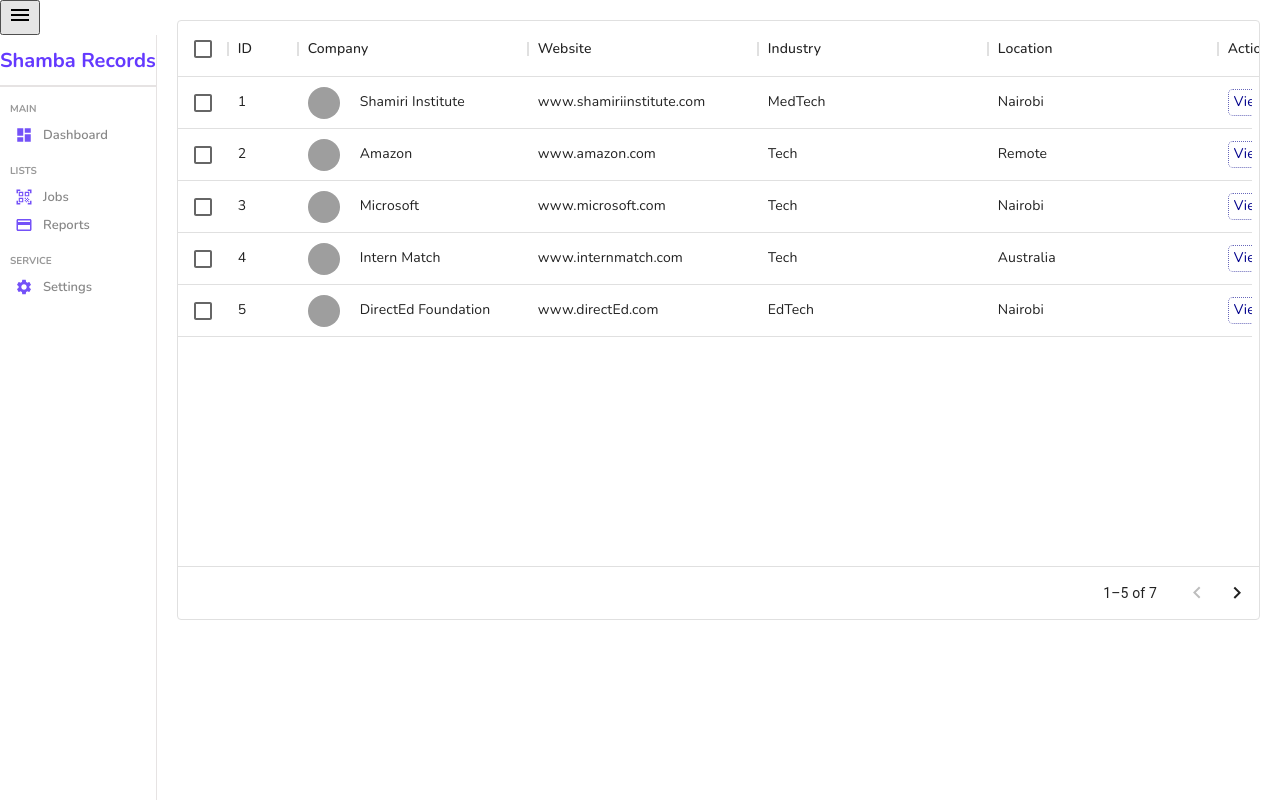
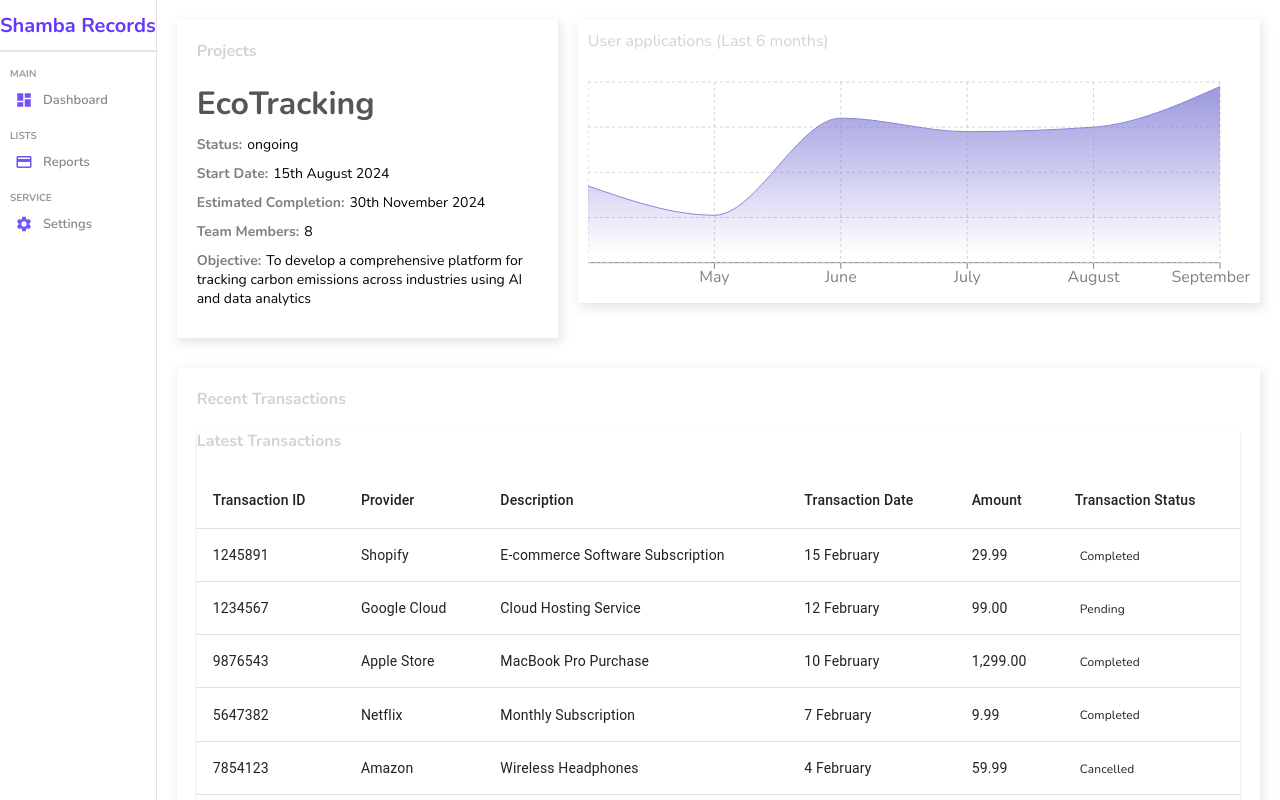
Before and after one commit to samuelcromwell/Dashboard, a React (Create React App) app: page /reports in a window 1280 px wide. Shown: the top 800 px of the page. Built offline with nearby package versions, Linux system fonts and the light colour scheme; grey boxes are pictures that could not be loaded.

Commit message:
Updated Dashboard and Reports

```diff
--- a/src/App.js
+++ b/src/App.js
@@ -12,11 +12,14 @@
     <div className="app dark">
      <BrowserRouter>
       <Routes>
+
         <Route path="/" element={<Home />}/>
-        <Route path="jobs">
-          <Route index element={<List />} />
+
+        <Route path="reports">
+          <Route index element={<Single />} />
           <Route path=":productId" element={<Single />} />
         </Route>
+
         <Route path="reports">
           <Route index element={<List />} />
           <Route path=":productId" element={<Single />} />
--- a/src/components/chart/Chart.jsx
+++ b/src/components/chart/Chart.jsx
@@ -3,12 +3,12 @@
 import { AreaChart, Area, XAxis, YAxis, CartesianGrid, Tooltip, ResponsiveContainer } from 'recharts';
 
 const data = [
-    { name: 'August', Total: 12},
-    { name: 'September', Total: 21},
-    { name: 'October', Total: 8},
-    { name: 'November', Total: 16},
-    { name: 'December', Total: 9},
-    { name: 'January', Total: 17}
+    { name: 'April', Total: 34000},
+    { name: 'May', Total: 21000},
+    { name: 'June', Total: 64000},
+    { name: 'July', Total: 58000},
+    { name: 'August', Total: 60000},
+    { name: 'September', Total: 78000}
 ];
 
 const Chart = ({aspect, title}) => {
--- a/src/components/featured/Featured.jsx
+++ b/src/components/featured/Featured.jsx
@@ -26,7 +26,7 @@
     <div className='featured'>
       <div className="top">
         <div className="title">
-          Total Applications
+          Total Sales
         </div>
         <MoreVertOutlinedIcon fontSize='small'/>
       </div>
@@ -34,9 +34,8 @@
         <div className="featuredChart">
           <CircularProgressbar value={70} text={'70%'} strokeWidth={5}/>
         </div>
-        <p className="title">Total applications made today</p>
-        <p className="amount">5</p>
-        <p className="desc">Previous day may not reflect</p>
+        <p className="title">Completed transactions</p>
+        <p className="amount">6</p>
         <div className={`summary ${isMobile ? 'mobile' : 'desktop'}`}>
           <div className="item">
             <div className="itemTitle">Target</div>
--- a/src/components/sidebar/Sidebar.jsx
+++ b/src/components/sidebar/Sidebar.jsx
@@ -39,12 +39,6 @@
               </li>
             </Link>
             <p className="title">LISTS</p>
-            <Link to='/jobs/:userId' style={{ textDecoration: 'none' }}>
-              <li>
-                <QrCodeScannerIcon className='icon' />
-                <span>Jobs</span>
-              </li>
-            </Link>
             <Link to='/reports' style={{ textDecoration: 'none' }}>
               <li>
                 <CreditCardIcon className='icon' />
--- a/src/components/sidebar/sidebar.scss
+++ b/src/components/sidebar/sidebar.scss
@@ -151,3 +151,19 @@
         }
     }
 }
+
+/* Sidebar toggle button styles */
+.sidebar-toggle-btn {
+    position: fixed;
+    top: 20px;
+    left: 20px;
+    background-color: white;
+    border: none;
+    cursor: pointer;
+    z-index: 1100;
+
+    /* Hide the toggle button on larger screens */
+    @media (min-width: 768px) {
+        display: none;
+    }
+}
--- a/src/index.js
+++ b/src/index.js
@@ -8,8 +8,3 @@
     <App />
   </React.StrictMode>
 );
-
-// If you want to start measuring performance in your app, pass a function
-// to log results (for example: reportWebVitals(console.log))
-// or send to an analytics endpoint. Learn more: https://bit.ly/CRA-vitals
-//reportWebVitals();
--- a/src/pages/home/Home.jsx
+++ b/src/pages/home/Home.jsx
@@ -19,7 +19,7 @@
         </div>
         <div className="charts">
           <Featured />
-          <Chart aspect={2 / 1} title='Last 6 months (Applications)' />
+          <Chart aspect={2 / 1} title='Last 6 months (Monthly Revenue)' />
         </div>
         <div className="listContainer">
           <div className="listTitle">
--- a/src/pages/single/Single.jsx
+++ b/src/pages/single/Single.jsx
@@ -11,33 +11,31 @@
       <div className="singleContainer">
         <div className="top">
           <div className="left">
-            <div className="editButton">Edit</div>
-            <h1 className="title">Information</h1>
+            <h1 className="title">Projects</h1>
             <div className="item">
-            <img
-                src="https://images.pexels.com/photos/733872/pexels-photo-733872.jpeg?auto=compress&cs=tinysrgb&dpr=3&h=750&w=1260"
-                alt=""
-                className="itemImg"
-              />
+
               <div className="details">
-                <h1 className="itemTitle">Jane Doe</h1>
+                <h1 className="itemTitle">EcoTracking</h1>
                 <div className="detailItem">
-                  <span className="itemKey">Email:</span>
-                  <span className="itemValue">janedoe@gmail.com</span>
+                  <span className="itemKey">Status:</span>
+                  <span className="itemValue">ongoing</span>
                 </div>
                 <div className="detailItem">
-                  <span className="itemKey">Phone:</span>
-                  <span className="itemValue">+1 2345 67 89</span>
+                  <span className="itemKey">Start Date:</span>
+                  <span className="itemValue">15th August 2024</span>
                 </div>
                 <div className="detailItem">
-                  <span className="itemKey">Address:</span>
-                  <span className="itemValue">
-                    Elton St. 234 Garden Yd. NewYork
+                  <span className="itemKey">Estimated Completion:</span>
+                  <span className="itemValue">30th November 2024
                   </span>
                 </div>
                 <div className="detailItem">
-                  <span className="itemKey">Country:</span>
-                  <span className="itemValue">USA</span>
+                  <span className="itemKey">Team Members:</span>
+                  <span className="itemValue">8</span>
+                </div>
+                <div className="detailItem">
+                  <span className="itemKey">Objective:</span>
+                  <span className="itemValue">To develop a comprehensive platform for tracking carbon emissions across industries using AI and data analytics</span>
                 </div>
               </div>
             </div>
```
Also changed, not shown: src/formSource.js (deleted, +0 -76 lines).
